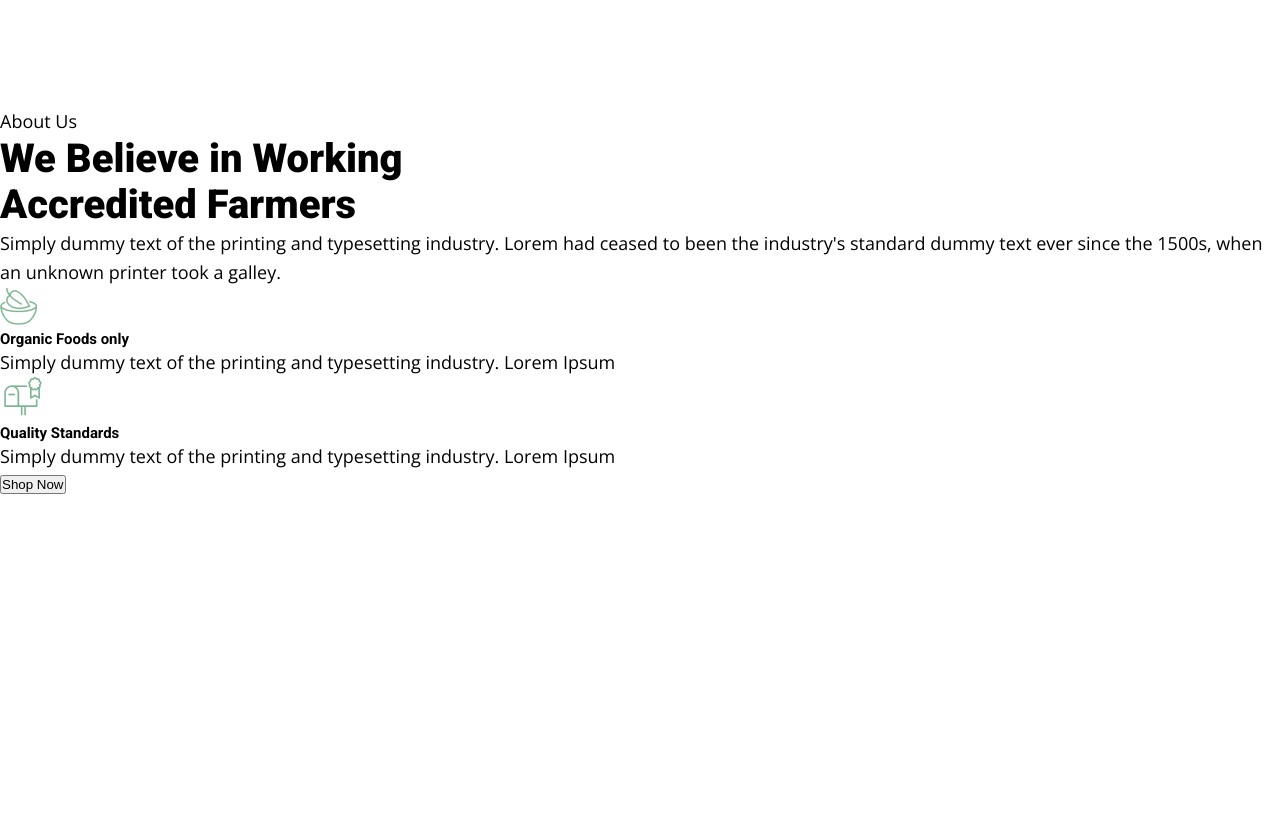
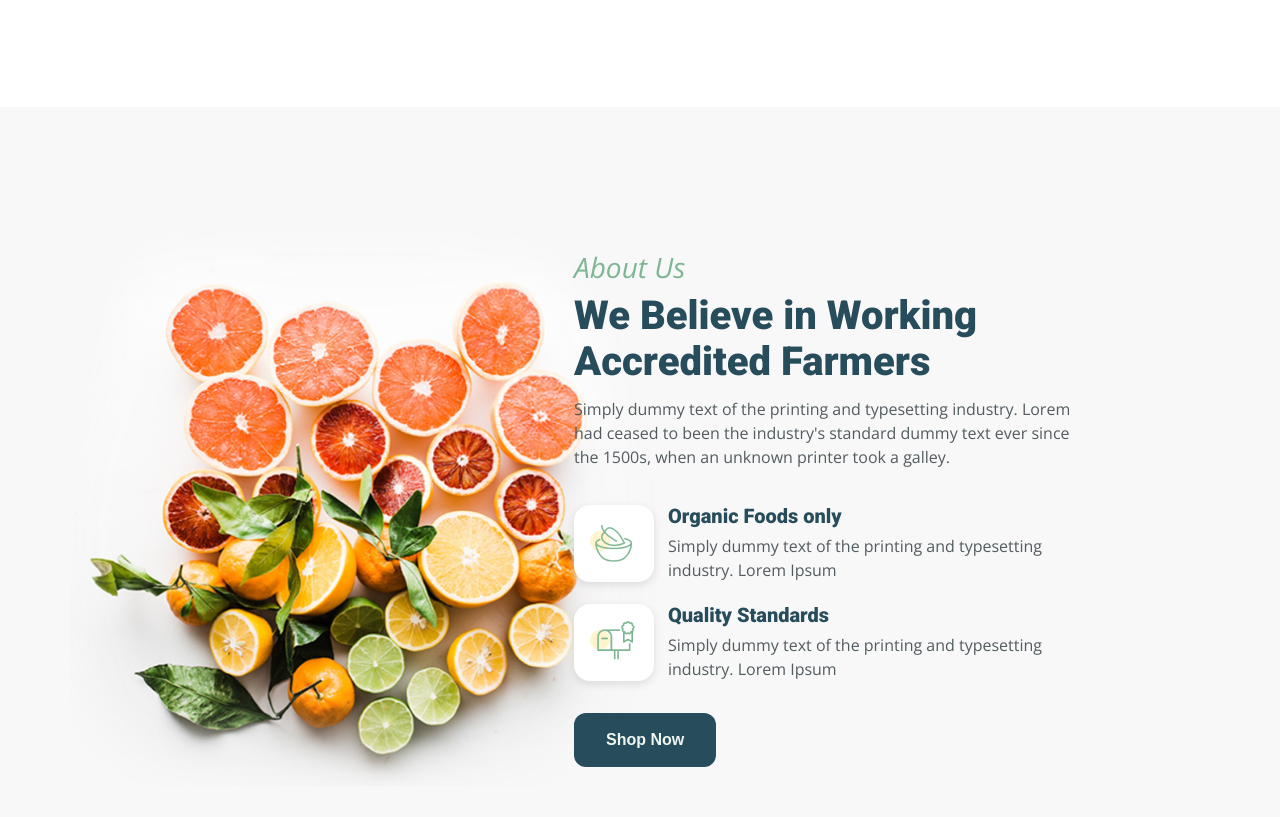
Before and after one commit to solum-the-creator/restaurant-page-js, a website built with webpack: page dist/index.html in a window 1280 px wide. Shown: the part 1072-1889 px from the top of the page. Before the commit the page ends 1566 px from the top, so only its background shows below. Built offline with nearby package versions, Linux system fonts and the light colour scheme.

Commit message:
Create 'About Us' block on the main page

```diff
--- a/src/style.css
+++ b/src/style.css
@@ -18,7 +18,7 @@ html, body {
     --color-white-gray: #EFF6F1;
     --color-dark-gray: #EFF6F1;
 
-
+    --horizontal-padding-main:0 206px;
 }
 
 h1, h2, h3, h4, h5, h6 {
@@ -217,3 +217,137 @@ nav .main-menu a{
 }
 
 /* About container style*/
+.about-container {
+
+    padding: var(--horizontal-padding-main);
+
+    background: 10% 50% / 46% no-repeat url(../src/images/backgrounds/fruits.png);
+    background-color: #F9F8F8;
+    display: flex;
+    justify-content: flex-end;
+    align-items: center;
+    max-height: 100vh;
+    height: 100vh;
+}
+
+.about-container .right-conent{
+    max-width: 500px;
+
+    display: flex;
+    flex-direction: column;
+}
+
+.about-container .right-conent .italic-title{
+    font-style: italic;
+    font-size: 28px;
+    font-weight: 400;
+    line-height: 40px;
+    color: var(--color-light-green);
+
+    margin-bottom: 6px;
+}
+
+.about-container .right-conent h3{
+    color: var(--color-dark-blue);
+    font-size: 40px;
+    font-weight: 800;
+    line-height: 46px;
+
+    margin-bottom: 12px;
+}
+
+.about-container .right-conent .about-text{
+    font-size: 16px;
+    font-weight: 400;
+    line-height: 24px;
+    color: #525C60;
+
+    margin-bottom: 36px;
+}
+
+
+.about-container .right-conent .points{
+    display: flex;
+    flex-direction: column;
+    gap: 22px;
+
+    margin-bottom: 32px;
+}
+
+.about-container .right-conent .points .point{
+    display: grid;
+    grid-template-columns: 80px 1fr;
+    grid-template-rows: auto 1fr;
+    row-gap: 6px;
+    column-gap: 14px;
+
+}
+
+.about-container .right-conent .points .point .image-point{
+    grid-row: 1 / 3;
+    grid-column: 1 / 2;
+
+    background-color: #ffffff;
+    display: flex;
+    align-items: center;
+    justify-content: center;
+    border-radius: 16px;
+    z-index: 0;
+    position: relative;
+
+    box-shadow: rgba(54, 54, 54, 0.142) 0px 3px 8px;
+}
+
+.about-container .right-conent .points .point .image-point::after{
+    content: "";
+    position: absolute;
+    background-color: #FFF4CD;
+    border-radius: 50%;
+    width: 20px;
+    height: 20px;
+    z-index: -1;
+    left: 20%;
+    top: 34%;
+}
+
+.about-container .right-conent .points .point .point-title{
+    grid-row: 1 / 2;
+    grid-column: 2 / 3;
+
+    font-size: 20px;
+    line-height: 23px;
+    color: var(--color-dark-blue);
+    font-weight: 800;
+}
+
+.about-container .right-conent .points .point p{
+    grid-row: 2 / 3;
+    grid-column: 2 / 3;
+
+    font-weight: 400;
+    font-size: 16px;
+    line-height: 24px;
+    color: #525C60;
+}
+
+.about-container .right-conent .blue-button{
+    padding: 18px 32px;
+    border-radius: 12px;
+    border: none;
+    background-color: var(--color-dark-blue);
+    cursor: pointer;
+
+    font-size: 16px;
+    font-weight: 600;
+    color: var(--color-white-gray);
+
+    transition: all .2s ease-in-out;
+    align-self: flex-start;
+}
+
+
+.about-container .right-conent .blue-button:hover{
+    background-color: #27637b;
+    color: #ffffff;
+    box-shadow: rgba(54, 54, 54, 0.2) 0px 5px 10px;
+}
```
Also changed, not shown: dist/index.html.
